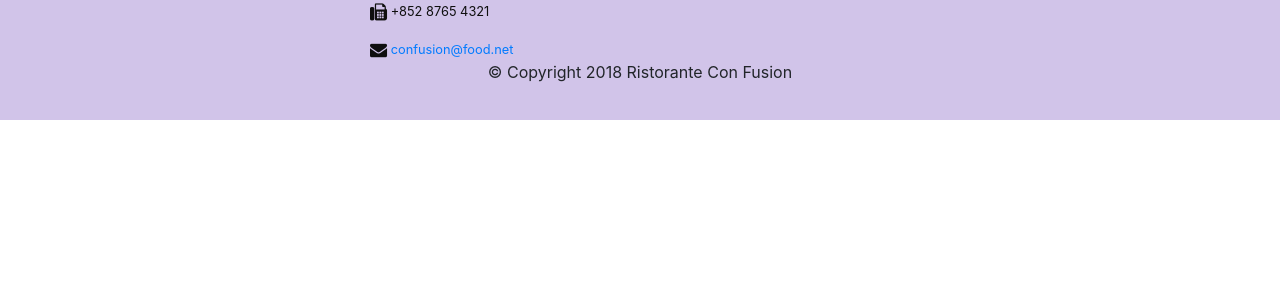
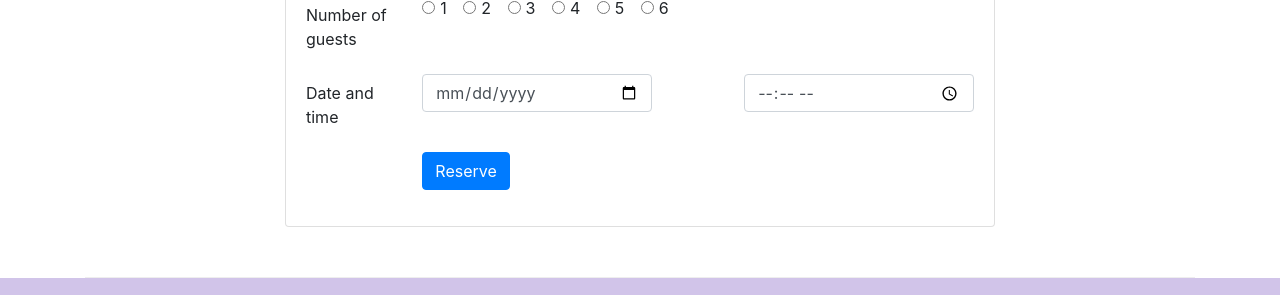
Before and after one commit to rand0mdev/frontend-path, a website: page index.html in a window 1280 px wide. Shown: the part 1680-1975 px from the top of the page. Before the commit the page ends 1800 px from the top, so only its background shows below. Drawn offline with nearby package versions, Linux system fonts and the light colour scheme.

Commit message:
Assignment 2

```diff
--- a/index.html
+++ b/index.html
@@ -40,6 +40,9 @@
                 <div class="col-12 col-sm align-self-center">
                     <img src="img/logo.png" class="img-fluid">
                 </div>
+                <div class="col-12 col-sm align-self-center">
+                    <a href="#reservation-table" class="btn btn-warning btn-block">Reserve Table</a>
+                </div>
             </div>
         </div>
     </header>
@@ -69,8 +72,13 @@
                 <h3>This Month's Promotions</h3>
             </div>
             <div class="col-12 col-sm col-md">
-                <h2>Weekend Grand Buffet</h2>
-                <p class="d-none d-sm-block">Featuring mouthwatering combinations with a choice of five different salads, six enticing appetizers, six main entrees and five choicest desserts. Free flowing bubbly and soft drinks. All for just $19.99 per person </p>
+                <div class="media">
+                    <div class="media-body">
+                        <h2 class="mt-0">Weekend Grand Buffet <span class="badge badge-danger">NEW</span></h2>
+                        <p class="d-none d-sm-block">Featuring mouthwatering combinations with a choice of five different salads, six enticing appetizers, six main entrees and five choicest desserts. Free flowing bubbly and soft drinks. All for just $19.99 per person </p>
+                    </div>
+                    <img class="ml-3 align-self-end img-thumbnail" src="img/buffet.png" alt="Weekend Grand Buffet">
+                </div>
             </div>
         </div>
 
@@ -89,6 +97,69 @@
                             whos-who in the culinary world, he specializes in
                             creating mouthwatering Indo-Italian fusion experiences.
                             </p>
+                    </div>
+                </div>
+            </div>
+        </div>
+
+        <div class="row row-content align-items-center" id="reservation-table">
+            <div class="col-sm-8 mx-auto">
+                <div class="card">
+                    <div class="card-header bg-warning">
+                        <h2 class="text-white">Reserve a Table</h2>
+                    </div>
+                    <div class="card-body">
+                        <form>
+                            <div class="form-group row">
+                                <p class="col-md-2 col-form-label">Number of guests</p>
+                                <div class="col-md-10">
+                                    <div class="form-check-inline">
+                                        <label class="form-check-label">
+                                          <input type="radio" name="number" class="form-check-input" value="1">1
+                                        </label>
+                                    </div>
+                                    <div class="form-check-inline">
+                                        <label class="form-check-label">
+                                          <input type="radio" name="number" class="form-check-input" value="2">2
+                                        </label>
+                                    </div>
+                                    <div class="form-check-inline">
+                                        <label class="form-check-label">
+                                          <input type="radio" name="number" class="form-check-input" value="3">3
+                                        </label>
+                                    </div>
+                                    <div class="form-check-inline">
+                                        <label class="form-check-label">
+                                          <input type="radio" name="number" class="form-check-input" value="4">4
+                                        </label>
+                                    </div>
+                                    <div class="form-check-inline">
+                                        <label class="form-check-label">
+                                          <input type="radio" name="number" class="form-check-input" value="5">5
+                                        </label>
+                                    </div>
+                                    <div class="form-check-inline">
+                                        <label class="form-check-label">
+                                          <input type="radio" name="number" class="form-check-input" value="6">6
+                                        </label>
+                                    </div>
+                                </div>
+                            </div>
+                            <div class="form-group row">
+                                <p class="col-md-2 col-form-label">Date and time</p>
+                                <div class="col-md-10">
+                                    <div class="d-flex flex-wrap justify-content-between">
+                                        <input class="form-control col-sm-5" type="date" name="date" id="date" placeholder="Date">
+                                        <input class="form-control col-sm-5" type="time" name="time" id="time" placeholder="Time">
+                                    </div>
+                                </div>
+                            </div>
+                            <div class="form-group row">
+                                <div class="offset-md-2 col-md-10">
+                                    <button type="submit" class="btn btn-primary">Reserve</button>
+                                </div>
+                            </div>
+                        </form>
                     </div>
                 </div>
             </div>
```
